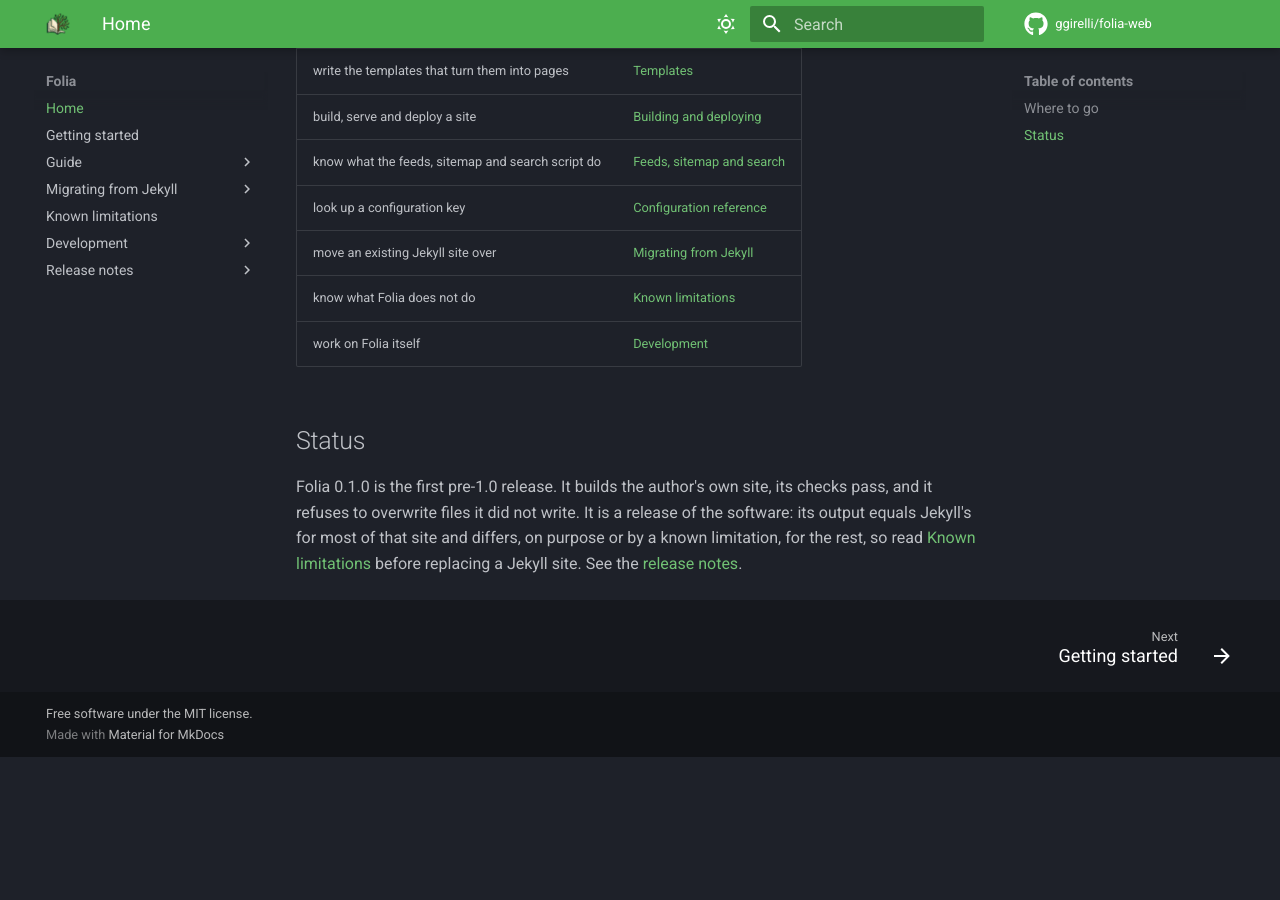
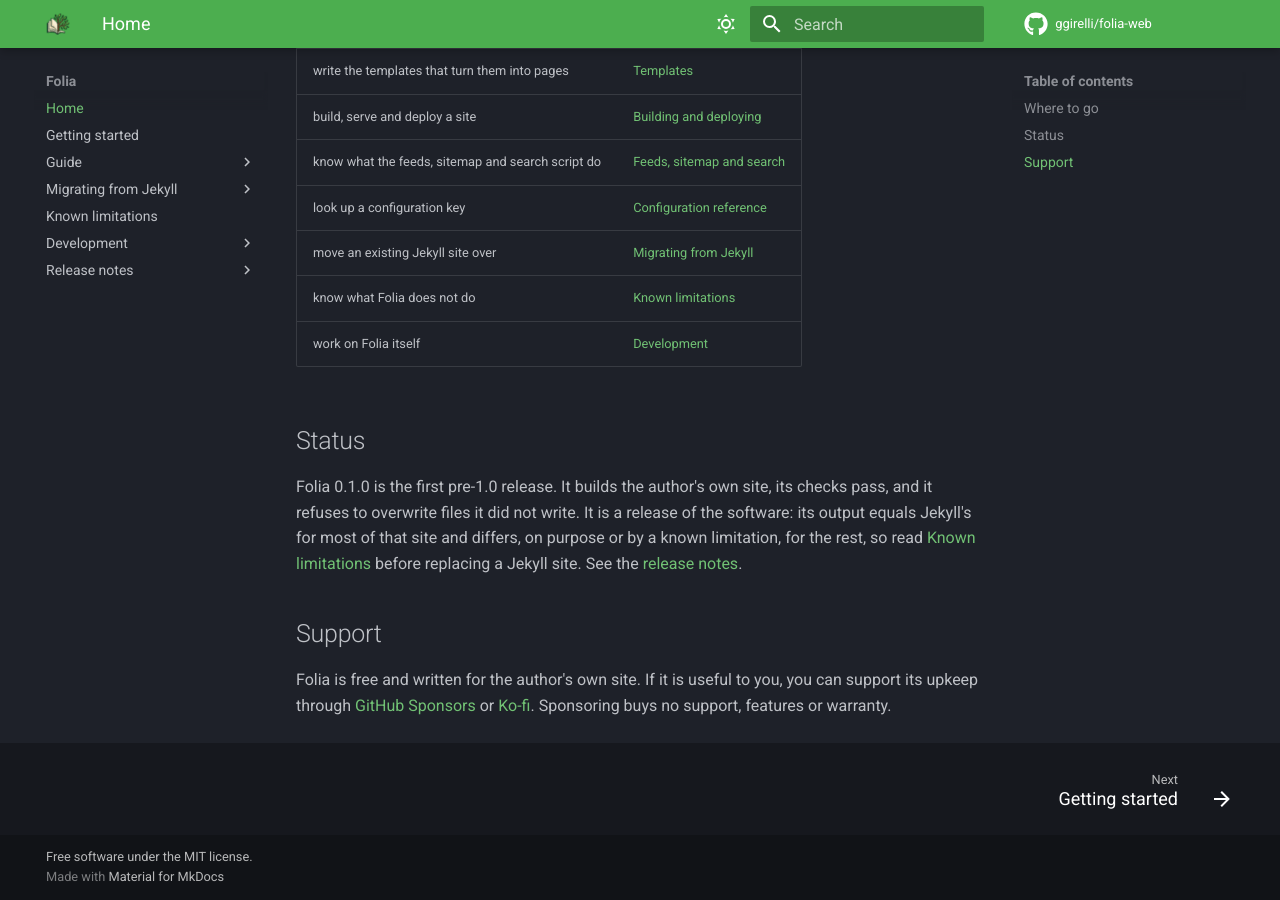
Before and after one commit to ggirelli/folia-web, an MkDocs documentation site: the page built from docs/index.md, in a window 1280 px wide and 900 px high, scrolled down 843 px. Built offline with MkDocs 1.6.1 and Material for MkDocs 9.7.7, drawn with Linux system fonts in a browser that asks for light colours; comment, search, counter and statistics services are not loaded; before the commit the page ends 1600 px from its top, so only the background shows below that.

Commit message:
docs: sponsoring links (#51)
Adds `.github/FUNDING.yml` (the repository's Sponsor button: GitHub
Sponsors and Ko-fi), a Support section in the README and on the docs
home page. Says plainly that sponsoring buys no support, features or
warranty.

🤖 Generated with [Claude Code](https://claude.com/claude-code)

---------

Co-authored-by: Claude Sonnet 5.5 <noreply@anthropic.com>

```diff
--- a/docs/index.md
+++ b/docs/index.md
@@ -44,3 +44,9 @@ refuses to overwrite files it did not write. It is a release of the software: it
 Jekyll's for most of that site and differs, on purpose or by a known limitation, for the rest, so
 read [Known limitations](known-limitations.md) before replacing a Jekyll site. See the
 [release notes](release-notes/v0.1.0.md).
+
+## Support
+
+Folia is free and written for the author's own site. If it is useful to you, you can support its
+upkeep through [GitHub Sponsors](https://github.com/sponsors/ggirelli) or
+[Ko-fi](https://ko-fi.com/ggirelli). Sponsoring buys no support, features or warranty.
```
Also changed, not shown: README.md (+6 -0 lines), 1 other file.
